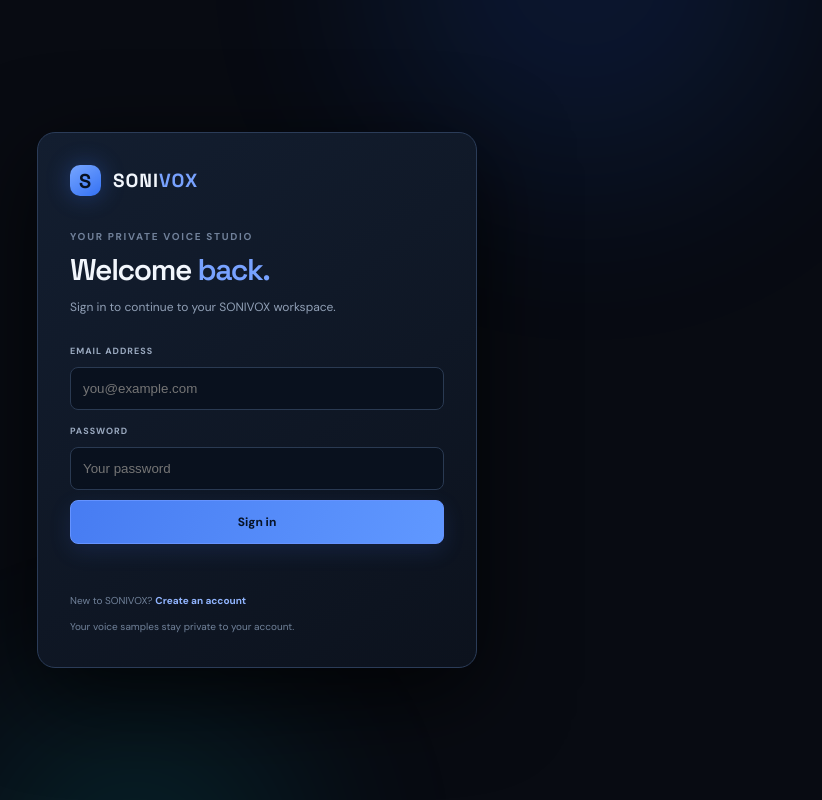
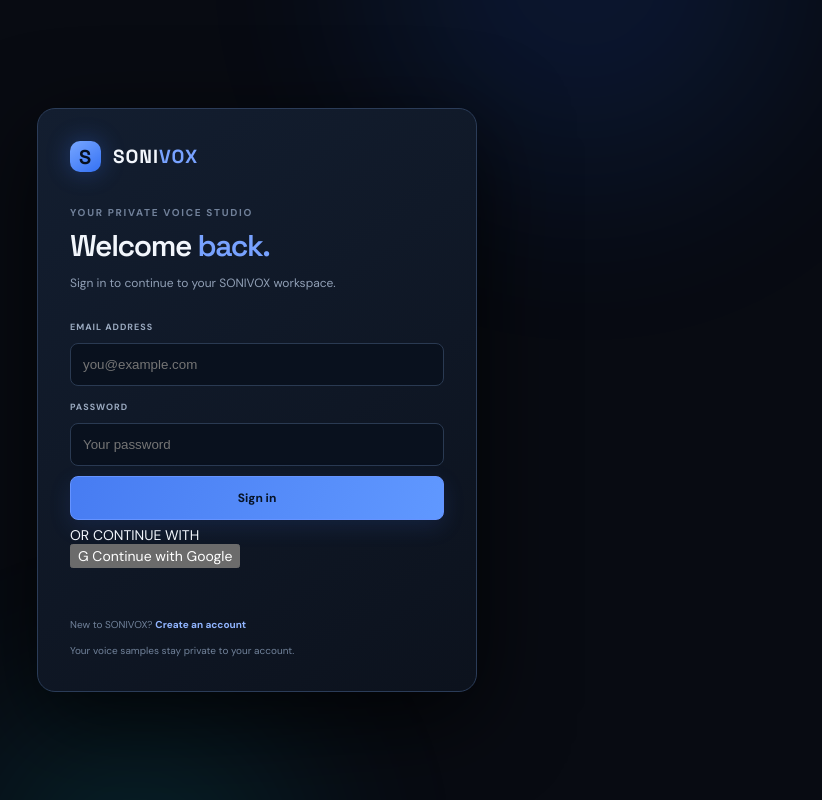
Before and after one commit to Awoyelevictor/ultron-voice-api, a plain HTML site: page web/signin.html in a window 1280 px wide. Shown: the whole page, without its empty margins (383-1205 px from the left). Drawn offline with Linux system fonts and the light colour scheme; a script that the page names is missing.

Commit message:
Add Google sign-in button to SONIVOX auth page

```diff
--- a/web/signin.html
+++ b/web/signin.html
@@ -1,3 +1,3 @@
 <!doctype html>
 <html lang="en"><head><meta charset="utf-8"><meta name="viewport" content="width=device-width,initial-scale=1"><meta name="theme-color" content="#080b12"><title>Sign in · SONIVOX</title><link rel="preconnect" href="https://fonts.googleapis.com"><link rel="preconnect" href="https://fonts.gstatic.com" crossorigin><link href="https://fonts.googleapis.com/css2?family=DM+Sans:wght@400;500;600;700&family=Space+Grotesk:wght@500;600;700&display=swap" rel="stylesheet"><link rel="stylesheet" href="/assets/styles.css"></head>
-<body class="auth-page"><div class="ambient ambient-one"></div><div class="ambient ambient-two"></div><main class="auth-card"><a class="auth-brand" href="/"><span class="brand-mark">S</span><strong>SONI<span>VOX</span></strong></a><div class="eyebrow">YOUR PRIVATE VOICE STUDIO</div><h1>Welcome <span>back.</span></h1><p>Sign in to continue to your SONIVOX workspace.</p><form id="auth-form"><label for="auth-email">EMAIL ADDRESS</label><input id="auth-email" name="email" type="email" autocomplete="email" required placeholder="you@example.com"><label for="auth-password">PASSWORD</label><input id="auth-password" name="password" type="password" autocomplete="current-password" required placeholder="Your password"><button class="primary-button full-button" id="auth-submit" type="submit">Sign in</button></form><p class="auth-message" id="auth-message" role="status" aria-live="polite"></p><small>New to SONIVOX? <a href="/signup">Create an account</a></small><small class="auth-privacy">Your voice samples stay private to your account.</small></main><script type="module" src="/assets/auth.js"></script></body></html>
+<body class="auth-page"><div class="ambient ambient-one"></div><div class="ambient ambient-two"></div><main class="auth-card"><a class="auth-brand" href="/"><span class="brand-mark">S</span><strong>SONI<span>VOX</span></strong></a><div class="eyebrow">YOUR PRIVATE VOICE STUDIO</div><h1>Welcome <span>back.</span></h1><p>Sign in to continue to your SONIVOX workspace.</p><form id="auth-form"><label for="auth-email">EMAIL ADDRESS</label><input id="auth-email" name="email" type="email" autocomplete="email" required placeholder="you@example.com"><label for="auth-password">PASSWORD</label><input id="auth-password" name="password" type="password" autocomplete="current-password" required placeholder="Your password"><button class="primary-button full-button" id="auth-submit" type="submit">Sign in</button></form><div class="auth-divider"><span>OR CONTINUE WITH</span></div><button class="google-button" id="google-auth" type="button"><span class="google-g" aria-hidden="true">G</span> Continue with Google</button><p class="auth-message" id="auth-message" role="status" aria-live="polite"></p><small>New to SONIVOX? <a href="/signup">Create an account</a></small><small class="auth-privacy">Your voice samples stay private to your account.</small></main><script type="module" src="/assets/auth.js"></script></body></html>
```
